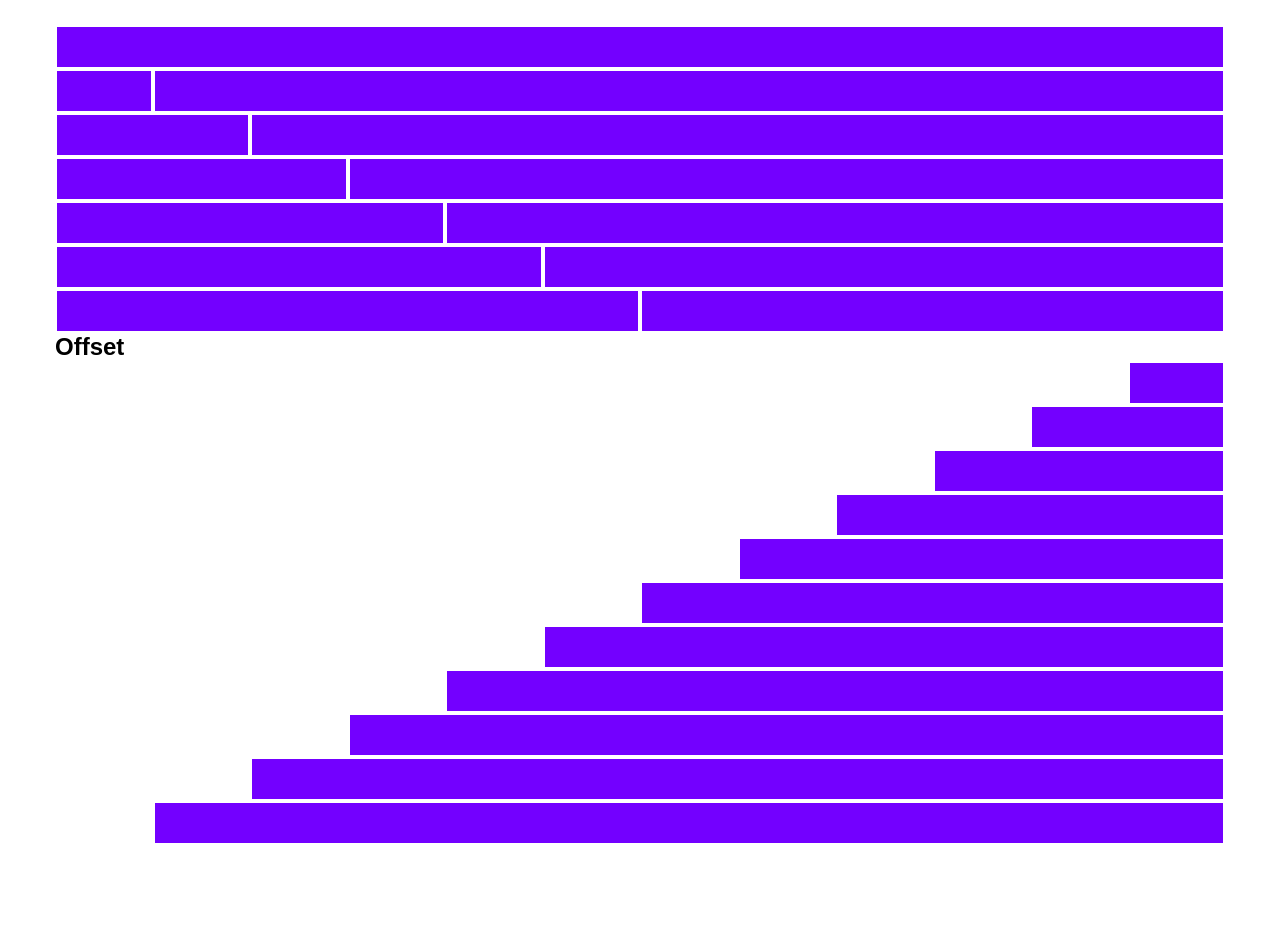
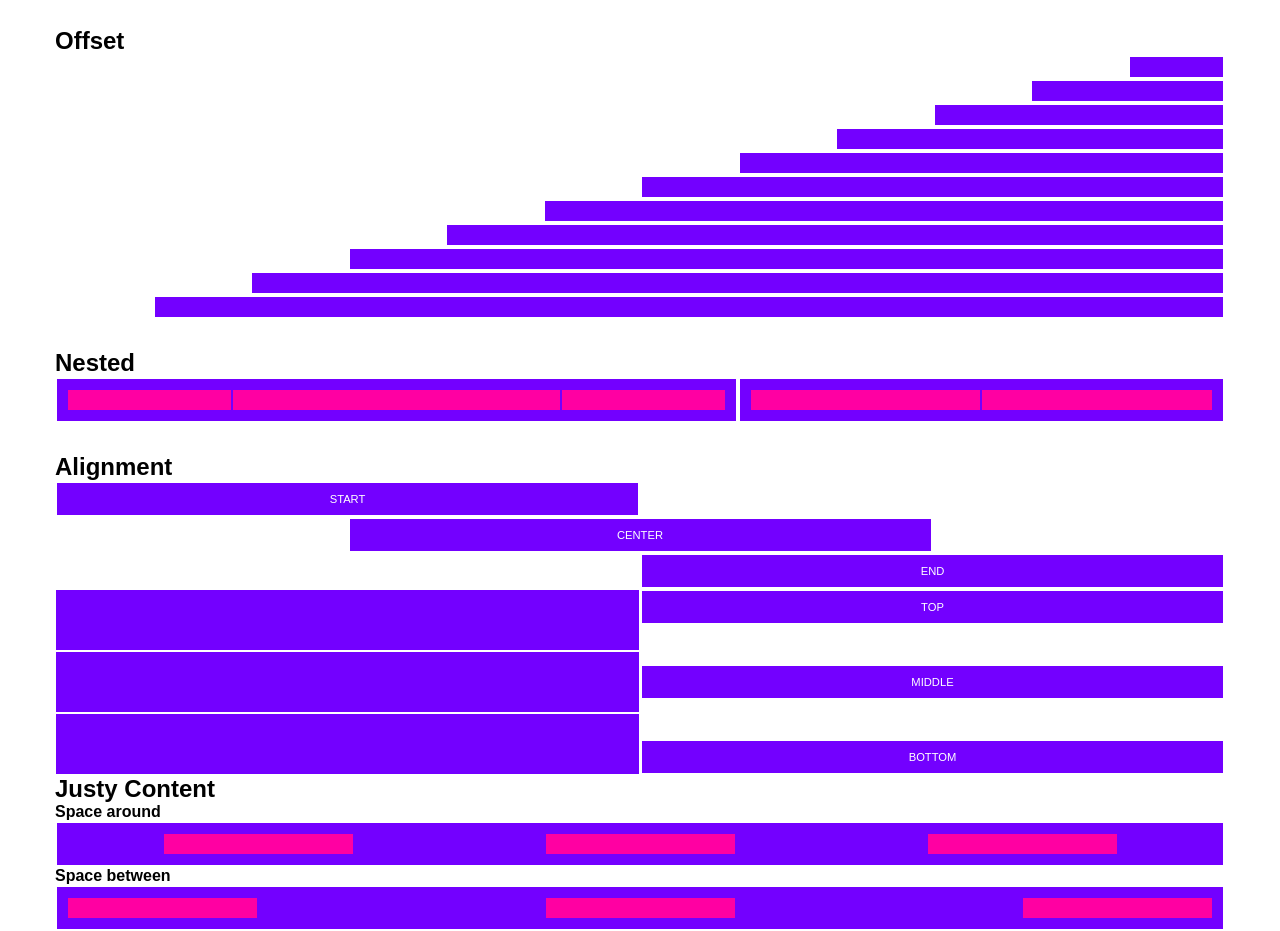
Before and after one commit to Soniamy/html-css-12bool, a plain HTML site: page index.html in a window 1280 px wide. Shown: the part 467-1398 px from the top of the page. Before the commit the page ends 1312 px from the top, so only its background shows below. Drawn offline with Linux system fonts and the light colour scheme.

Commit message:
FINE ESERCIZIO

```diff
--- a/css/12bool.css
+++ b/css/12bool.css
@@ -17,23 +17,23 @@
 ------------------------*/
 [class*="col-"] {
     flex: 0 0 auto;
-    padding: 20px;
+    padding: 10px;
     text-align: center;
     color: white;
     background-color: rgb(115, 0, 255);
     text-transform: uppercase;
-    font-size: 1em;
+    font-size: 0.7em;
     border: 2px solid white;
 }
 [class*="col-in-"]{
     flex: 0 0 auto;
-    padding: 20px;
+    padding: 10px;
     text-align: center;
     color: white;
     background-color: rgb(255, 0, 162);
     text-transform: uppercase;
     font-size: 1em;
-    border: 2px solid white;
+    border: 1px  solid rgb(115, 0, 255);
 }
 /*------------------------
          COLUMN
@@ -216,3 +216,33 @@
 .col-offset-12 {
     margin-left: calc((100% / 12) * 12);
 }
+/*------------------------
+         ALIGNMENT
+------------------------*/
+.start{
+    justify-content: start;
+}
+.center{
+    justify-content: center;
+}
+.end{
+    justify-content: end;
+}
+.top{
+    align-items:flex-start;
+}
+.middle{
+    align-items: center;
+}
+.bottom{
+    align-items: flex-end;
+}
+/*------------------------
+         Justy Content
+------------------------*/
+.space-around{
+    justify-content: space-around;
+}
+.space-between{
+    justify-content: space-between;
+}
--- a/css/style.css
+++ b/css/style.css
@@ -13,3 +13,14 @@
 .margin-top{
     margin-top: 30px;
 }
+.margin-bottom{
+    margin-bottom: 30px;
+}
+.box {
+    padding: 30px;
+    width: 50%;
+    color: white;
+    background-color: rgb(115, 0, 255);
+    text-transform: uppercase;
+    border: 1px solid white;
+}
--- a/index.html
+++ b/index.html
@@ -93,7 +93,7 @@
                     1 col
                 </div>
             </div>
-            <div class="row">
+            <div class="row margin-bottom">
                 <div class="col-6">
                   <div class="row">
                       <div class="col-in-2">
@@ -118,7 +118,7 @@
                     </div>
                 </div>
             </div>
-            <div class="row margin-top">
+            <div class="row">
                 <div class="col-12"></div>
             </div>
             <div class="row">
@@ -141,7 +141,7 @@
                 <div class="col-5"></div>
                 <div class="col-7"></div>
             </div>
-            <div class="row">
+            <div class="row margin-bottom">
                 <div class="col-6"></div>
                 <div class="col-6"></div>
             </div>
@@ -176,12 +176,80 @@
             <div class="row">
                 <div class="col-10 col-offset-2"></div>
             </div>
-            <div class="row">
+            <div class="row margin-bottom">
                 <div class="col-11 col-offset-1"></div>
             </div>
-
-
-
+            <h2>Nested</h2>
+            <div class="row margin-bottom">
+               <div class="col-7">
+                  <div class="row">
+                     <div class="col-in-3"></div>
+                     <div class="col-in-6"></div>
+                     <div class="col-in-3"></div>
+                  </div>
+               </div>
+               <div class="col-5">
+                  <div class="row">
+                      <div class="col-in-6"></div>
+                      <div class="col-in-6"></div>
+                    </div>
+               </div>
+            </div>
+            <h2>Alignment</h2>
+            <div class="row start">
+               <div class="col-6">
+                  start
+               </div>
+            </div>
+            <div class="row center">
+                <div class="col-6">
+                  center
+                </div>
+            </div>
+            <div class="row end">
+                <div class="col-6">
+                  end
+                </div>
+            </div>
+            <div class="row top">
+                <div class="box"></div>
+                <div class="col-6">
+                     top
+                </div>
+            </div>
+            <div class="row middle">
+                <div class="box"></div>
+                <div class="col-6">
+                     middle
+                </div>
+            </div>
+            <div class="row bottom">
+                <div class="box"></div>
+                <div class="col-6">
+                     bottom
+                </div>
+            </div>
+            <h2>Justy Content</h2>
+            <h4>Space around</h4>
+            <div class="row">
+                <div class="col-12">
+                    <div class="row space-around">
+                       <div class="col-in-2"></div>
+                       <div class="col-in-2"></div>
+                       <div class="col-in-2"></div>
+                    </div>
+                </div>
+            </div>
+            <h4>Space between</h4>
+             <div class="row">
+                <div class="col-12">
+                    <div class="row space-between">
+                        <div class="col-in-2"></div>
+                        <div class="col-in-2"></div>
+                        <div class="col-in-2"></div>
+                     </div>
+                </div>
+             </div>
         </div>
     </main>
 
```
